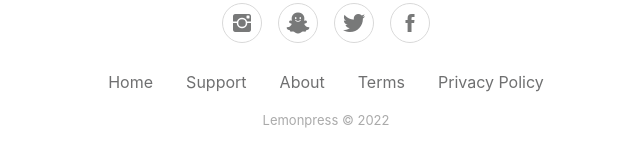
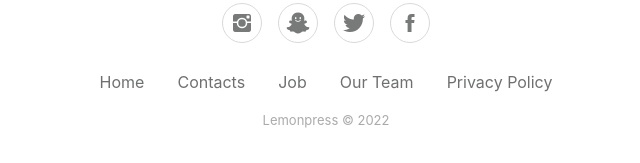
Before and after one commit to iwalker7/demolemon, a website: page src/home.html in a window 1280 px wide. Shown: the part 1290-1453 px from the top of the page, 314-954 px from the left. Drawn offline with nearby package versions, Linux system fonts and the light colour scheme.

Commit message:
edited home.html with footer links

```diff
--- a/src/home.html
+++ b/src/home.html
@@ -84,10 +84,10 @@
                     <footer>
                         <div class="social"><a href="#"><i class="icon ion-social-instagram"></i></a><a href="#"><i class="icon ion-social-snapchat"></i></a><a href="#"><i class="icon ion-social-twitter"></i></a><a href="#"><i class="icon ion-social-facebook"></i></a></div>
                         <ul class="list-inline">
-                            <li class="list-inline-item"><a href="#">Home</a></li>
-                            <li class="list-inline-item"><a href="./contacts.html">Support</a></li>
-                            <li class="list-inline-item"><a href="#">About</a></li>
-                            <li class="list-inline-item"><a href="#">Terms</a></li>
+                            <li class="list-inline-item"><a href="./home.html">Home</a></li>
+                            <li class="list-inline-item"><a href="./contacts.html">Contacts</a></li>
+                            <li class="list-inline-item"><a href="./job.html">Job</a></li>
+                            <li class="list-inline-item"><a href="./team.html">Our Team</a></li>
                             <li class="list-inline-item"><a href="#">Privacy Policy</a></li>
                         </ul>
                         <p class="copyright">Lemonpress © 2022</p>
```
